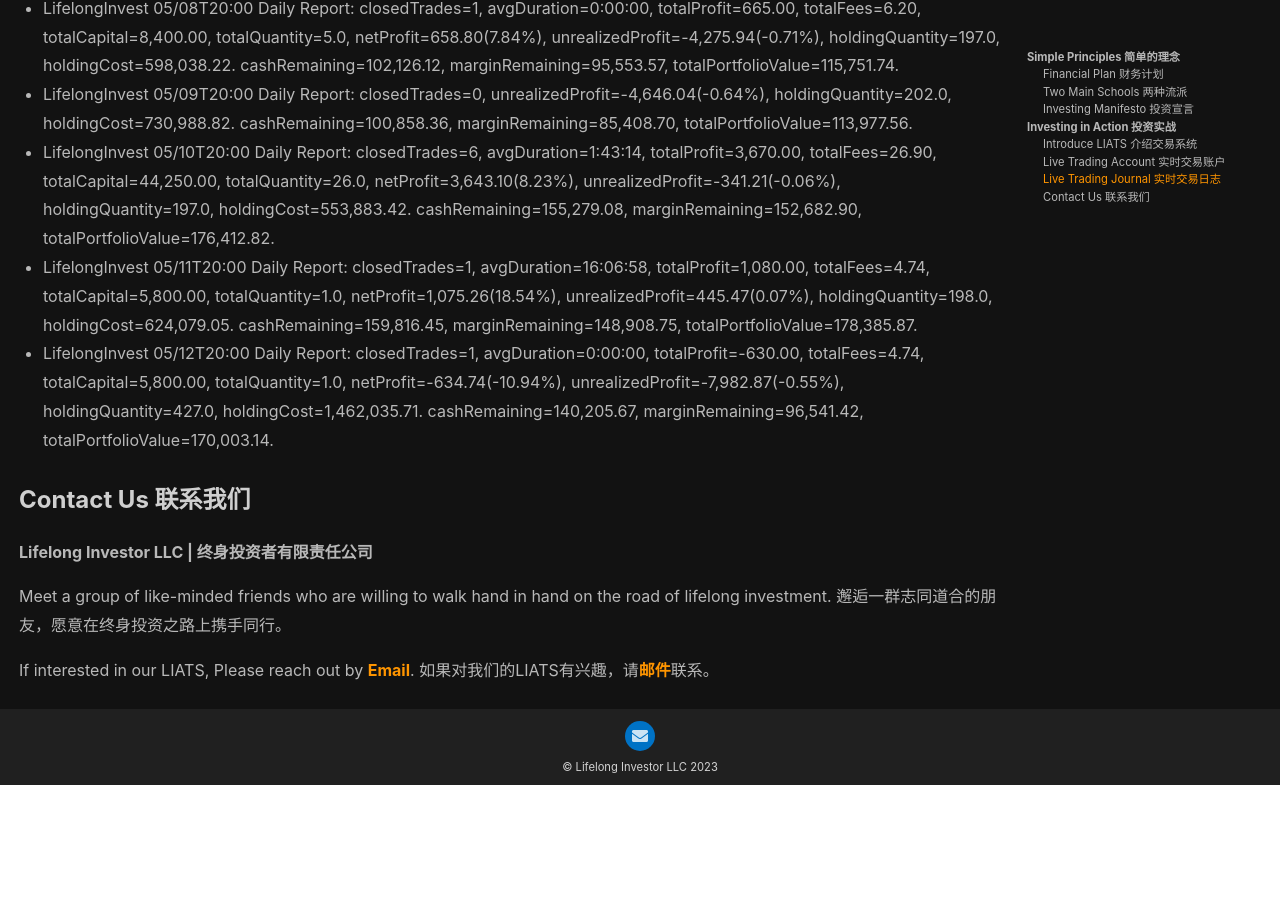
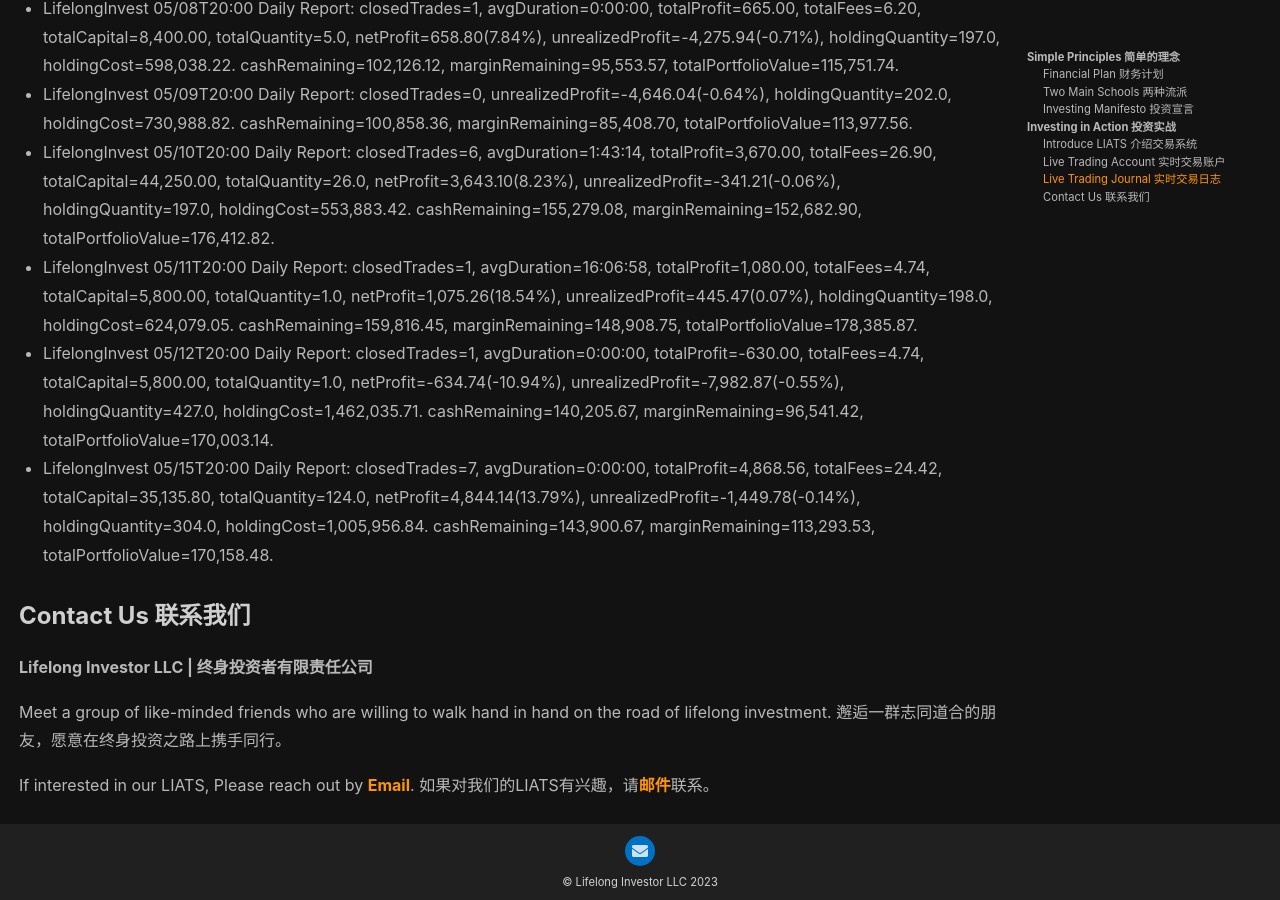
Before and after one commit to lifelonginvestorllc/lifelonginvestorllc.github.io, a Jekyll site: the page built from index.md, in a window 1280 px wide and 900 px high, scrolled down 6164 px. Built offline with Jekyll 4.4.1, drawn with Linux system fonts in a browser that asks for light colours; nearby versions of some CDN libraries; before the commit the page ends 6949 px from its top, so only the background shows below that; some of the changed lines change nothing that is shown.

Commit message:
Update index.md

```diff
--- a/index.md
+++ b/index.md
@@ -127,28 +127,28 @@
 {
   "type": "line",
   "data": {
-    "labels": ["4/3/23", "4/4/23", "4/5/23", "4/6/23", "4/7/23", "4/8/23", "4/9/23", "4/10/23", "4/11/23", "4/12/23", "4/13/23", "4/14/23", "4/15/23", "4/16/23", "4/17/23", "4/18/23", "4/19/23", "4/20/23", "4/21/23", "4/22/23", "4/23/23", "4/24/23", "4/25/23", "4/26/23", "4/27/23", "4/28/23", "5/1/23", "5/2/23", "5/3/23", "5/4/23", "5/5/23", "5/8/23", "5/9/23", "5/10/23", "5/11/23", "5/12/23"],
+    "labels": ["4/3/23", "4/4/23", "4/5/23", "4/6/23", "4/7/23", "4/8/23", "4/9/23", "4/10/23", "4/11/23", "4/12/23", "4/13/23", "4/14/23", "4/15/23", "4/16/23", "4/17/23", "4/18/23", "4/19/23", "4/20/23", "4/21/23", "4/22/23", "4/23/23", "4/24/23", "4/25/23", "4/26/23", "4/27/23", "4/28/23", "5/1/23", "5/2/23", "5/3/23", "5/4/23", "5/5/23", "5/8/23", "5/9/23", "5/10/23", "5/11/23", "5/12/23", "5/15/23"],
     "datasets": [
       {
         "label": "Principal (本金)",
         "lineTension": 0.3,
         "borderColor": "blue",
         "pointRadius": 3,
-        "data": [1, 1, 1, 2, 2.1, 2.1, 2.1, 2.1, 5, 5, 5, 5, 5, 5, 5, 5, 5, 5, 5, 5, 5, 5, 5, 5, 10, 10, 10, 10, 10, 10, 10, 10, 10, 15, 15, 15]
+        "data": [1, 1, 1, 2, 2.1, 2.1, 2.1, 2.1, 5, 5, 5, 5, 5, 5, 5, 5, 5, 5, 5, 5, 5, 5, 5, 5, 10, 10, 10, 10, 10, 10, 10, 10, 10, 15, 15, 15, 15]
       },
       {
         "label": "Total Asset including unrealized P&L (总资产包含未实现损益)",
         "borderColor": "gold",
         "lineTension": 0.3,
         "pointRadius": 3,
-        "data": [1, 1.01, 0.94, 1.98, 2.21, 2.21, 2.21, 2.16, 5.03, 5.07, 5.22, 5.06, 5.02, 4.95, 4.70, 4.65, 4.36, 4.85, 4.83, 4.83, 4.89, 5.49, 5.51, 5.28, 10.92, 11.32, 11.15, 11.38, 11.18, 11.40, 12.06, 11.68, 11.40, 17.64, 17.84, 17.00]
+        "data": [1, 1.01, 0.94, 1.98, 2.21, 2.21, 2.21, 2.16, 5.03, 5.07, 5.22, 5.06, 5.02, 4.95, 4.70, 4.65, 4.36, 4.85, 4.83, 4.83, 4.89, 5.49, 5.51, 5.28, 10.92, 11.32, 11.15, 11.38, 11.18, 11.40, 12.06, 11.68, 11.40, 17.64, 17.84, 17.00, 17.01]
       },
       {
         "label": "Benchmark (SPY)",
         "borderColor": "#F62217",
         "lineTension": 0.3,
         "pointRadius": 3,
-        "data": [1.0, 0.99, 0.99, 2.1, 2.1, 2.1, 2.1, 2.1, 5.0, 4.98, 5.04, 5.03, 5.03, 5.03, 5.05, 5.05, 5.05, 5.02, 5.03, 5.03, 5.03, 5.03, 4.95, 4.93, 10.03, 10.11, 10.10, 9.99, 9.92, 9.85, 10.03, 10.03, 9.99, 15.04, 15.01, 14.99]
+        "data": [1.0, 0.99, 0.99, 2.1, 2.1, 2.1, 2.1, 2.1, 5.0, 4.98, 5.04, 5.03, 5.03, 5.03, 5.05, 5.05, 5.05, 5.02, 5.03, 5.03, 5.03, 5.03, 4.95, 4.93, 10.03, 10.11, 10.10, 9.99, 9.92, 9.85, 10.03, 10.03, 9.99, 15.04, 15.01, 14.99, 15.04]
       }
     ]
   },
@@ -221,6 +221,7 @@
 - LifelongInvest 05/10T20:00 Daily Report: closedTrades=6, avgDuration=1:43:14, totalProfit=3,670.00, totalFees=26.90, totalCapital=44,250.00, totalQuantity=26.0, netProfit=3,643.10(8.23%), unrealizedProfit=-341.21(-0.06%), holdingQuantity=197.0, holdingCost=553,883.42. cashRemaining=155,279.08, marginRemaining=152,682.90, totalPortfolioValue=176,412.82.
 - LifelongInvest 05/11T20:00 Daily Report: closedTrades=1, avgDuration=16:06:58, totalProfit=1,080.00, totalFees=4.74, totalCapital=5,800.00, totalQuantity=1.0, netProfit=1,075.26(18.54%), unrealizedProfit=445.47(0.07%), holdingQuantity=198.0, holdingCost=624,079.05. cashRemaining=159,816.45, marginRemaining=148,908.75, totalPortfolioValue=178,385.87.
 - LifelongInvest 05/12T20:00 Daily Report: closedTrades=1, avgDuration=0:00:00, totalProfit=-630.00, totalFees=4.74, totalCapital=5,800.00, totalQuantity=1.0, netProfit=-634.74(-10.94%), unrealizedProfit=-7,982.87(-0.55%), holdingQuantity=427.0, holdingCost=1,462,035.71. cashRemaining=140,205.67, marginRemaining=96,541.42, totalPortfolioValue=170,003.14.
+- LifelongInvest 05/15T20:00 Daily Report: closedTrades=7, avgDuration=0:00:00, totalProfit=4,868.56, totalFees=24.42, totalCapital=35,135.80, totalQuantity=124.0, netProfit=4,844.14(13.79%), unrealizedProfit=-1,449.78(-0.14%), holdingQuantity=304.0, holdingCost=1,005,956.84. cashRemaining=143,900.67, marginRemaining=113,293.53, totalPortfolioValue=170,158.48.
 
 ### Contact Us 联系我们
 
```
